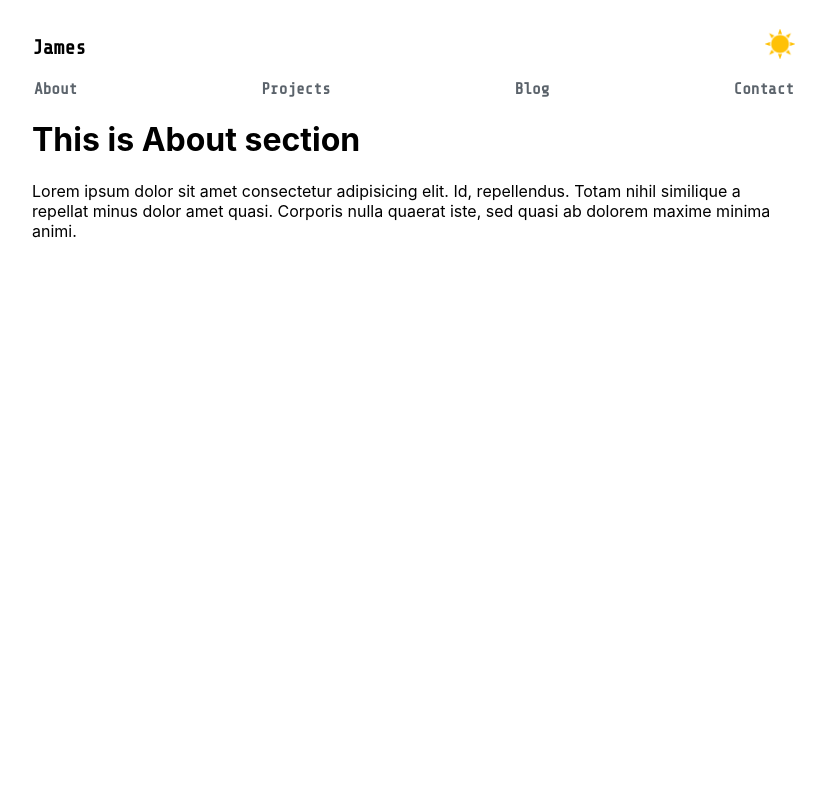
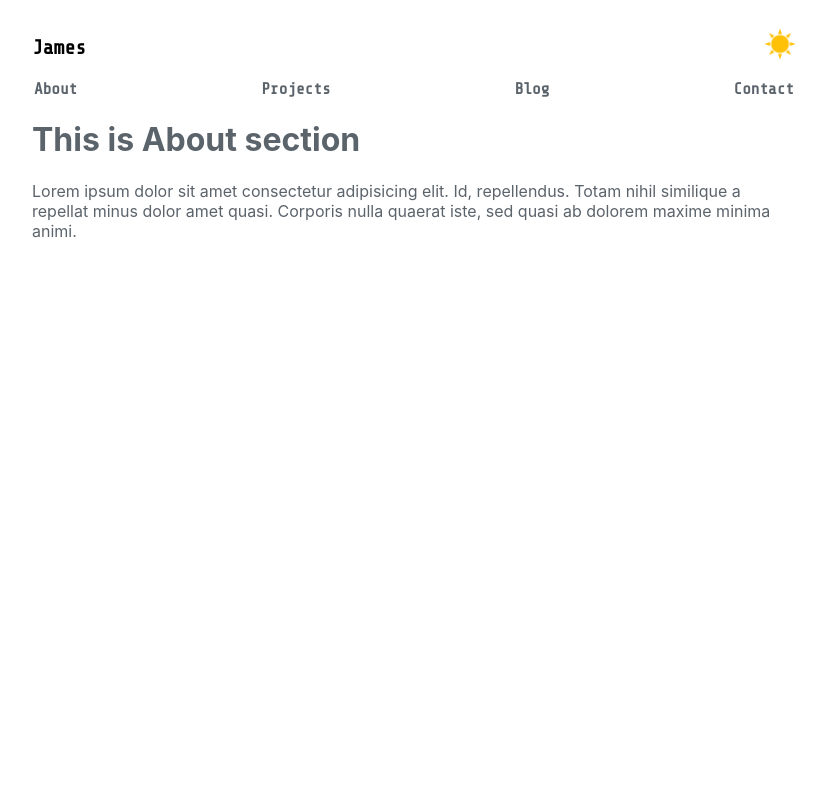
Before and after one commit to jamesncox/portfolio-v2, a React (Create React App) app: page / in a window 1280 px wide. Shown: the top 800 px of the page, without its empty margins (224-1048 px from the left). Built offline with nearby package versions, Linux system fonts and the light colour scheme.

Commit message:
Update App.css with .practice-scroll

```diff
--- a/src/components/about/About.js
+++ b/src/components/about/About.js
@@ -3,7 +3,7 @@ import React from 'react'
 function About() {
 
     return (
-        <div id="about" style={{height: 1000}}>
+        <div id="about" className="practice-scroll">
           <h1>This is About section</h1>
           Lorem ipsum dolor sit amet consectetur adipisicing elit. Id, repellendus. Totam nihil similique a repellat minus dolor amet quasi. Corporis nulla quaerat iste, sed quasi ab dolorem maxime minima animi.
         </div>
--- a/src/components/projects/Projects.js
+++ b/src/components/projects/Projects.js
@@ -3,7 +3,7 @@ import React from 'react'
 function Projects() {
 
     return (
-        <div id="projects" style={{height: 1000}}>
+        <div id="projects" className="practice-scroll">
           <h1>This is Projects section</h1>
           Lorem ipsum dolor sit amet consectetur adipisicing elit. Id, repellendus. Totam nihil similique a repellat minus dolor amet quasi. Corporis nulla quaerat iste, sed quasi ab dolorem maxime minima animi.
         </div>
--- a/src/stylesheets/App.css
+++ b/src/stylesheets/App.css
@@ -102,3 +102,10 @@ body.dark {
     padding: 10px;
     font-size: 150%;
 }
+
+/* practice scroll styles */
+
+.practice-scroll {
+    height: 1000px;
+    color: var(--description-color);
+}
```
